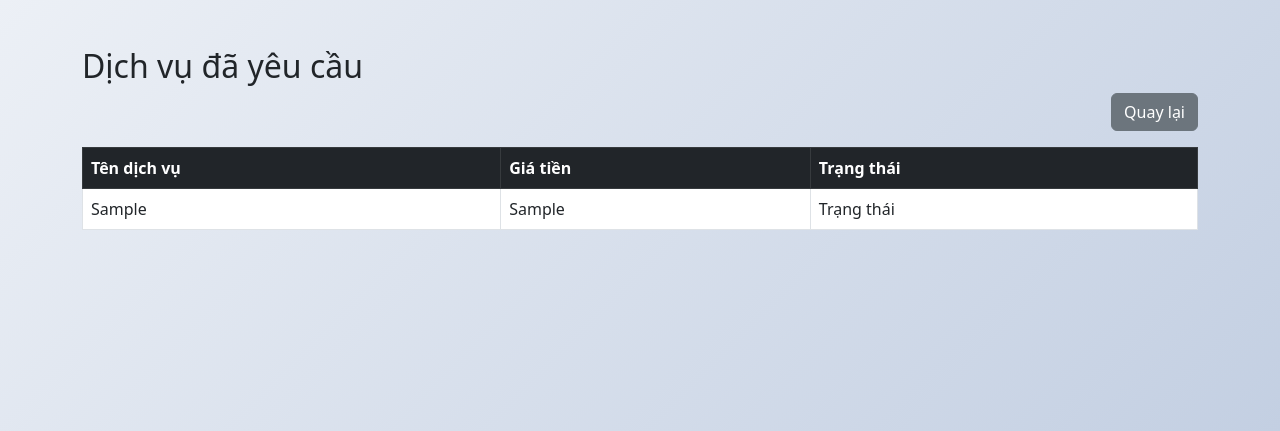
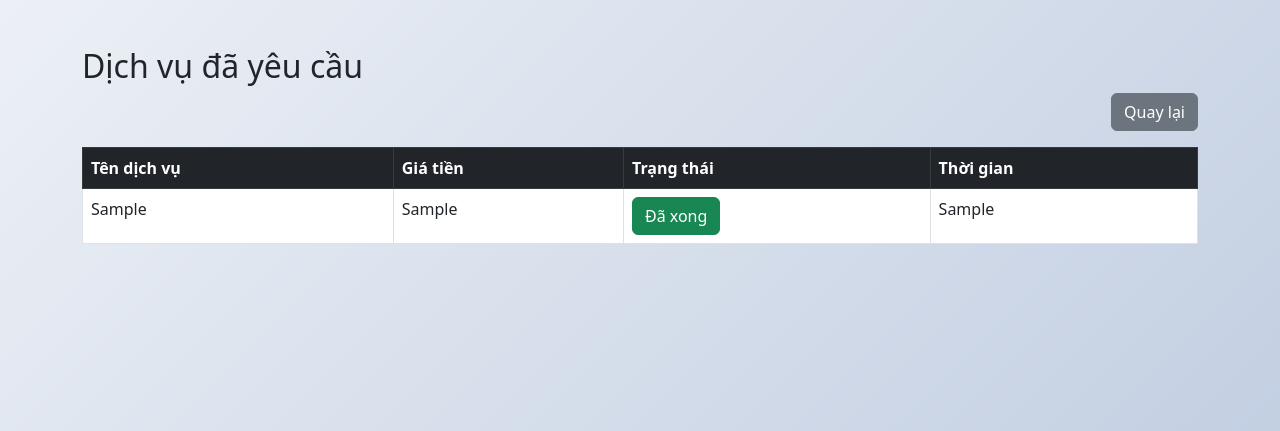
Before and after one commit to ducdz1m2/QLKS, a Django app: template QLKS/customer/templates/customer_rentroom/customer_serviceOrder.html in a window 1280 px wide. Shown: the part 369-800 px from the top of the page. Run offline with Django 5.2, Linux system fonts and the light colour scheme; the template is opened without the code that fills it: most values are stand-ins (such as "Sample title", 1, 10 or a date in 2020).

Commit message:
Update App Customer

```diff
--- a/QLKS/customer/templates/customer_rentroom/customer_serviceOrder.html
+++ b/QLKS/customer/templates/customer_rentroom/customer_serviceOrder.html
@@ -15,15 +15,19 @@
             <th>Tên dịch vụ</th>
             <th>Giá tiền</th>
             <th>Trạng thái</th>
+            <th>Thời gian</th>
         </tr>
     </thead>
     {% for service in services %}
     <tr>
         <td>{{ service.TenDichVu }}</td>
         <td>{{ service.GiaDichVu }}</td>
-        <td>
-            Trạng thái
-        </td>
+        {% if service.TrangThai == "pending" %}
+        <td><p class="btn btn-warning mb-0">Đang chờ xử lý</p></td>
+        {% else %}
+        <td><p class="btn btn-success mb-0">Đã xong</p></td>
+        {% endif %}
+        <td>{{ service.NgaySuDung }}</td>
     </tr>
     {% endfor %}
 </table>
```
